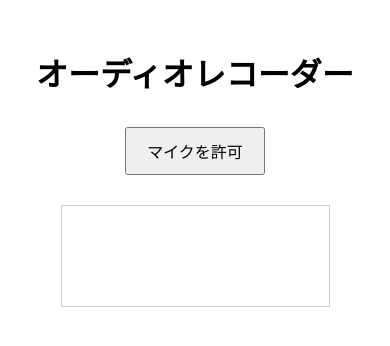
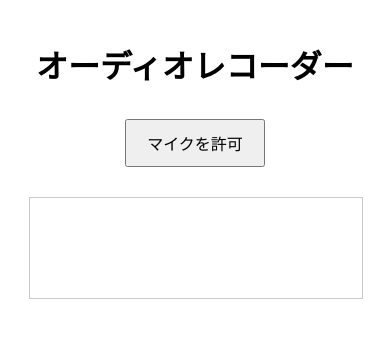
Before and after one commit to uco-physics/rokuon_voice_recorder02, a plain HTML site: page index.html in a window 390 px wide. Drawn offline with Linux system fonts and the light colour scheme.

Commit message:
Update index.html

```diff
--- a/index.html
+++ b/index.html
@@ -2,13 +2,14 @@
 <html lang="ja">
 <head>
     <meta charset="UTF-8">
-    <meta name="viewport" content="width=device-width, initial-scale=1.0">
+    <meta name="viewport" content="width=device-width, initial-scale=1.0, maximum-scale=1.0, user-scalable=no">
     <title>Audio Recorder with Responsive Waveform</title>
     <style>
         body {
             font-family: Arial, sans-serif;
             text-align: center;
             padding: 20px;
+            margin: 0;
         }
         button {
             padding: 10px 20px;
@@ -31,12 +32,18 @@
             border: 1px solid #ccc;
             margin-top: 20px;
             display: block;
-            max-width: 100%;
+            width: 100%;
         }
         .waveform-container {
-            width: 80%;
-            max-width: 800px;
+            width: 90%;
+            max-width: 500px;
             margin: 0 auto;
+        }
+        @media screen and (max-width: 600px) {
+            .waveform-container {
+                width: 95%;
+                max-width: 400px;
+            }
         }
     </style>
 </head>
@@ -52,7 +59,7 @@
             <option value="60">60分</option>
         </select>
         <br>
-        <label for="format">出力形式:</label>
+        <label for="format">输出形式:</label>
         <select id="format">
             <option value="webm">WebM</option>
             <option value="mp3">MP3</option>
@@ -89,15 +96,26 @@
         const canvasCtx = canvas.getContext('2d');
         const waveformContainer = document.querySelector('.waveform-container');
 
-        // キャンバスサイズを更新
+        // キャンバスサイズを更新（デバウンス付き）
+        function debounce(func, wait) {
+            let timeout;
+            return function (...args) {
+                clearTimeout(timeout);
+                timeout = setTimeout(() => func.apply(this, args), wait);
+            };
+        }
+
         function updateCanvasSize() {
             const containerWidth = waveformContainer.clientWidth;
             canvas.width = containerWidth;
-            canvas.height = 100; // 高さは固定（必要に応じて変更可能）
+            canvas.height = 100; // 高さは固定（必要に応じて変更）
+            console.log(`Canvas size updated: ${canvas.width}x${canvas.height}`);
         }
 
-        // 初期化とリサイズイベント
-        window.addEventListener('resize', updateCanvasSize);
+        // リサイズと向き変更イベント
+        const debouncedUpdateCanvasSize = debounce(updateCanvasSize, 100);
+        window.addEventListener('resize', debouncedUpdateCanvasSize);
+        window.addEventListener('orientationchange', debouncedUpdateCanvasSize);
         updateCanvasSize();
 
         async function requestMicPermission() {
@@ -270,7 +288,7 @@
             stopButton.disabled = false;
             statusElement.textContent = '録音中...';
 
-            updateCanvasSize(); // 録音開始時にキャンバスサイズを更新
+            updateCanvasSize();
             drawWaveform();
         }
 
```
